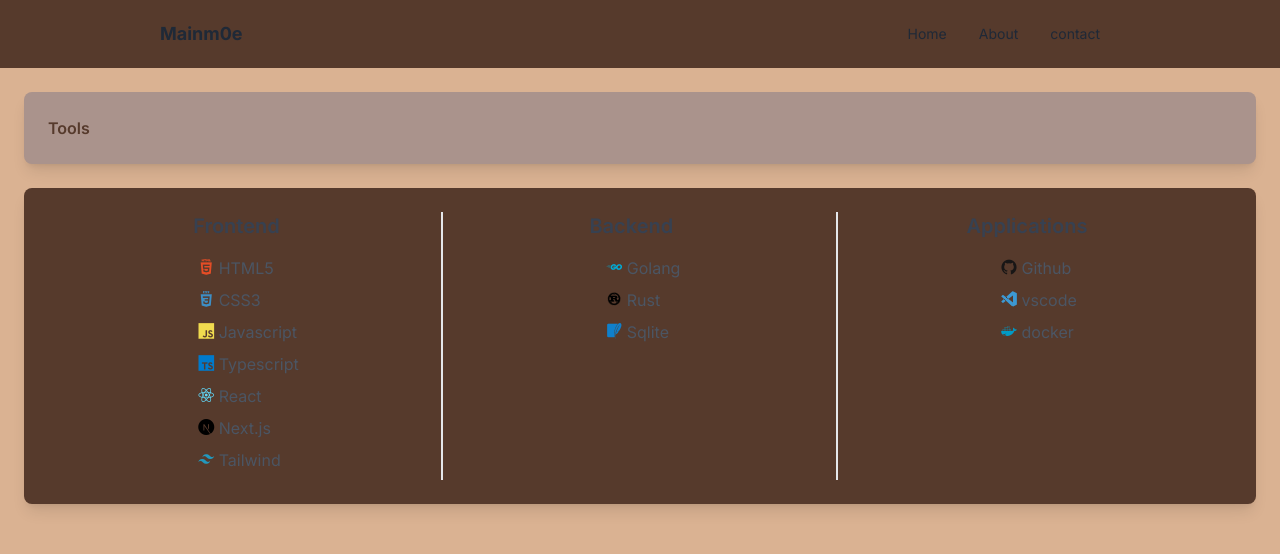
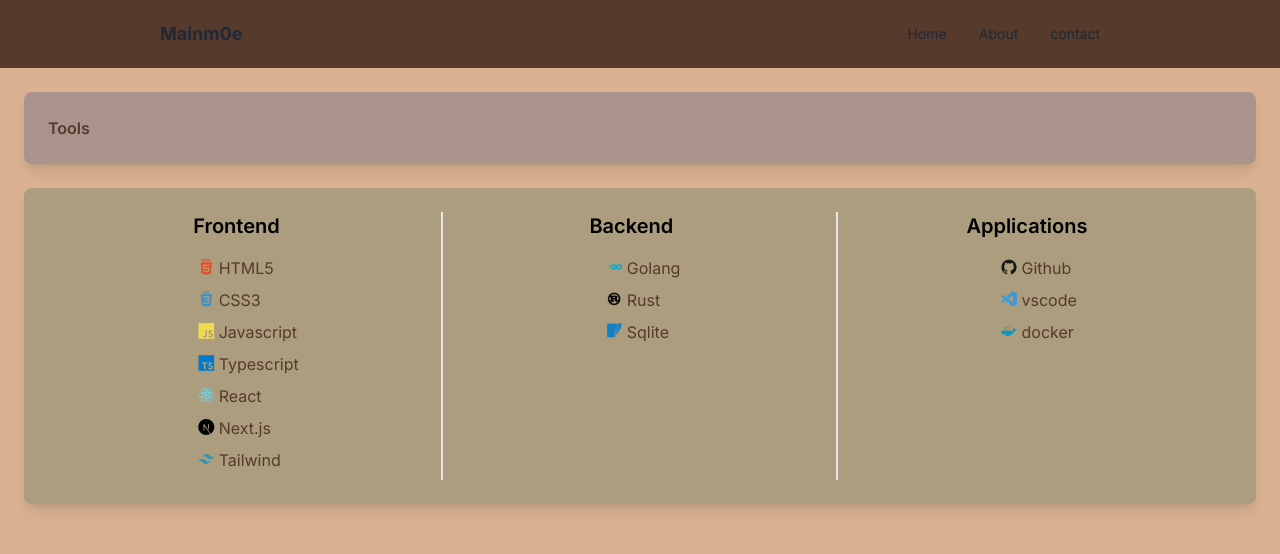
Before and after one commit to Mainm0e/mainm0e_page, a Next.js app: page /about in a window 1280 px wide. Shown: the top 554 px of the page. Built offline with nearby package versions, Linux system fonts and the light colour scheme.

Commit message:
day 2 updated

```diff
--- a/app/contact/page.tsx
+++ b/app/contact/page.tsx
@@ -9,13 +9,13 @@
   return (
     <main className="bg-secondary  flex items-center justify-center py-16 px-32">
       <section id="contact" className="flex flex-col md:flex-col gap-6 md:pb-16">
-       <div className=" bg-primary p-6 flex items-center justify-center rounded-lg shadow-lg">
+       <div className=" bg-accent p-6 flex items-center justify-center rounded-lg shadow-lg">
       {/* Left side */}
       <div className="w-full md:w-1/2 text-center md:text-left px-8 md:px-16">
-        <h1 className="text-4xl md:text-5xl font-extrabold text-gray-800">
+        <h1 className="text-4xl md:text-5xl font-extrabold text-text-label">
           Contact
         </h1>
-        <p className="text-lg text-gray-600 mt-4">
+        <p className="text-lg text-text-neutral mt-4">
         Do you have a question, a project idea, or just want to say hello? Feel free to reach out! I'd love to hear from you. Please use the form below to get in touch, and I'll get back to you as soon as possible.
         </p>
       </div>
--- a/app/page.tsx
+++ b/app/page.tsx
@@ -12,7 +12,7 @@
       </section>
 
       {/* Introduction section */}
-      <section id="introduction" className="pb-16">
+      <section id="introduction" className="pb-16 flex justify-center">
         <Introduction />
       </section>
 {/* //! relesed later
--- a/components/common/OnlyContact.tsx
+++ b/components/common/OnlyContact.tsx
@@ -1,15 +1,15 @@
 import Image from "next/image";
 export default function OnlyContact(props: {name: string, email: string, phone: string, imageUrl: string}){
   return (
-    <div className="bg-primary shadow-md rounded-lg p-6 max-w-sm mx-auto">
+    <div className="bg-accent shadow-xl rounded-lg p-6 max-w-sm mx-auto">
       <img
         src={props.imageUrl}
         alt={props.name}
-        className="w-32 h-32 rounded-full mx-auto"
+        className="w-32 h-32 rounded-full mx-auto border-2 border-primary shadow-sm"
       />
-      <h2 className="text-2xl font-semibold text-gray-800 mt-4">{props.name}</h2>
-      <p className="text-gray-600">{props.email}</p>
-      <p className="text-gray-600">{props.phone}</p>
+      <h2 className="text-2xl font-semibold text-text-label mt-4">{props.name}</h2>
+      <p className="text-text-neutral">{props.email}</p>
+      <p className="text-text-neutral">{props.phone}</p>
     </div>
   );
 }
--- a/components/section/AboutProject.tsx
+++ b/components/section/AboutProject.tsx
@@ -41,12 +41,11 @@
     }, []);
 
   return (
-    <div className="bg-primary p-6 rounded-lg shadow-lg">
+    <div className="bg-accent p-6 rounded-lg shadow-lg">
     {isLoading ? ( // Check if data is loading
       // Display loading animation here
       <div className="flex flex-row items-center justify-center">
       <span className="loading loading-spinner loading-lg"></span>
-
       </div>
     ) : (
         <div className="flex flex-row flex-wrap justify-center gap-5">
--- a/components/section/AboutSkill.tsx
+++ b/components/section/AboutSkill.tsx
@@ -40,7 +40,7 @@
   }, []);
 
   return (
-    <div className="bg-primary p-6 rounded-lg shadow-lg">
+    <div className="bg-accent p-6 rounded-lg shadow-lg">
       {isLoading ? ( // Check if data is loading
         // Display loading animation here
         <div className="flex flex-row items-center justify-center">
@@ -50,12 +50,12 @@
         <div className="flex flex-col md:flex-row">
           {/* Frontend Skills (Right Side) */}
           <div className="md:w-1/2 md:pr-4 flex flex-col items-center md:border-r-2">
-            <h2 className="text-xl font-semibold text-gray-700 mb-4">
+            <h2 className="text-xl font-semibold text-text-label mb-4">
               Frontend <i className="fa-solid fa-laptop-code fa-flip fa-gl"></i>
             </h2>
             <ul className="list-none pl-6">
               {data.frontendSkills.map((skill, index) => (
-                <li key={index} className="text-gray-600 mb-2">
+                <li key={index} className="text-text-neutral mb-2">
                   <i className={skill.icon}></i> {skill.skill}
                 </li>
               ))}
@@ -63,12 +63,12 @@
           </div>
           {/* Backend Skills (midle Side) */}
           <div className="md:w-1/2 md:pr-4 flex flex-col items-center md:border-r-2 max-sm:border-t-2 max-sm:pt-5">
-            <h2 className="text-xl font-semibold text-gray-700 mb-4">
+           <h2 className="text-xl font-semibold text-text-label mb-4">
               Backend <i className="fa-solid fa-gears fa-beat fa-gl"></i>
             </h2>
             <ul className="list-none pl-6">
               {data.backSkills.map((skill, index) => (
-                <li key={index} className="text-gray-600 mb-2">
+                <li key={index} className="text-text-neutral mb-2">
                   <i className={skill.icon}></i> {skill.skill}
                 </li>
               ))}
@@ -76,12 +76,12 @@
           </div>
           {/* Applications Skills (left Side) */}
           <div className="md:w-1/2 md:pr-4 flex flex-col items-center max-sm:border-t-2 max-sm:pt-5">
-            <h2 className="text-xl font-semibold text-gray-700 mb-4">
+           <h2 className="text-xl font-semibold text-text-label mb-4">
             Applications <i className="fa-solid fa-wand-magic-sparkles fa-shake"></i>
             </h2>
             <ul className="list-none pl-6">
               {data.applications.map((skill, index) => (
-                <li key={index} className="text-gray-600 mb-2">
+                <li key={index} className="text-text-neutral mb-2">
                   <i className={skill.icon}></i> {skill.skill}
                 </li>
               ))}
--- a/components/section/Hero.tsx
+++ b/components/section/Hero.tsx
@@ -8,7 +8,7 @@
         backgroundImage: "url('/images/test_hero.png')",
       }}
     >
-      <div className="absolute inset-0 bg-black opacity-60"></div>
+      <div className="absolute inset-0 bg-black opacity-10"></div>
       <div className="container mx-auto text-center relative z-10">
         <h1 className="text-5xl font-bold text-white mb-4">
         Welcome to Mainm0e's
--- a/components/section/Introduction.tsx
+++ b/components/section/Introduction.tsx
@@ -4,16 +4,16 @@
   // 30% image 60% text 10& for margin or padding
   // left side image right side text
   return (
-    <div className="flex flex-col md:flex-row items-center justify-center md:py-8 md:px-32">
-      <div className="bg-accent flex md:flex-row flex-col  border-4 border-primary shadow-lg">
+    <div className="container">
+      <div className="bg-accent flex md:flex-row flex-col  border-4 border-primary shadow-lg justify-center">
         <div className="avatar">
-          <div className="md:w-96 ">
+          <div className="md:w-96 max-sm:px-12 max-sm:py-6">
             <img className="" src="./images/home.jpg" alt="Mainm0e" />
           </div>
         </div>
         <div className="md:pl-16 flex justify-center  md:border-l-4 max-sm:border-t-4 border-primary shadow-lg">
           <div className="md:px-8 md:py-16">
-            <h1 className="text-3xl md:text-5xl leading-relaxed md:leading-snug font-bold text-primary text-center md:text-left">
+            <h1 className="text-3xl md:text-5xl leading-relaxed md:leading-snug font-bold text-text-label text-center md:text-left">
               Hi, I'm Adi
             </h1>
             <p className="text-base md:text-2xl leading-relaxed md:leading-snug mt-4 text-text-neutral text-center md:text-left">
--- a/tailwind.config.ts
+++ b/tailwind.config.ts
@@ -8,6 +8,8 @@
   ],
   theme: {
     extend: {
+      screens: {
+      },
       backgroundImage: {
         "gradient-radial": "radial-gradient(var(--tw-gradient-stops))",
         "gradient-conic":
@@ -25,7 +27,7 @@
         // * text
         "text-primary": "#FFF",
         "text-secondary": "#000",
-        "text-accent": "#FFF",
+        "text-label": "#000",
         "text-neutral": "#563A2C",
 
       },
```
